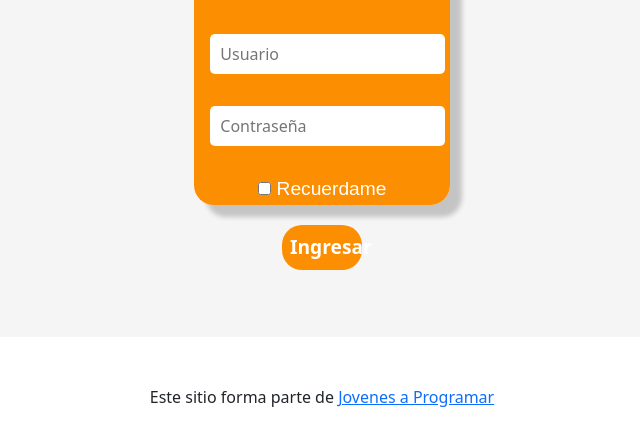
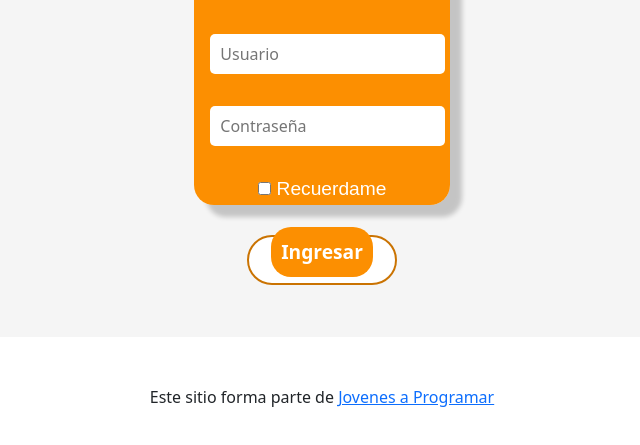
Before and after one commit to FavriDev98/e_Mercado-JaP, a plain HTML site: page login.html in a window 1280 px wide. Shown: the part 339-784 px from the top of the page, without its empty margins (318-958 px from the left). Drawn offline with Linux system fonts and the light colour scheme.

Commit message:
Merge remote-tracking branch 'origin/develop-facu'

```diff
--- a/css/formulario.css
+++ b/css/formulario.css
@@ -102,14 +102,16 @@ footer {
 /* boton inicio */
 
 #lginbttn {
-    text-align: center;
-    width: 10vh;
-    height: 5vh;
-    margin-left: auto;
-    margin-right: auto;
-    border-radius: 20px;
-}
-
+    display: flex;
+    align-items: center; /* Centrar verticalmente */
+    justify-content: center; /* Centrar horizontalmente */
+    background-color: rgb(255, 255, 255);
+    width: 150px;
+    height: 50px;
+    margin: 30px auto;
+    border-radius: 50px;
+    border: 2px solid rgb(202, 115, 2);
+    padding: 20px;}
 .txt-btn {
     background-color: rgb(252, 143, 1);
     padding: 10%;
```
